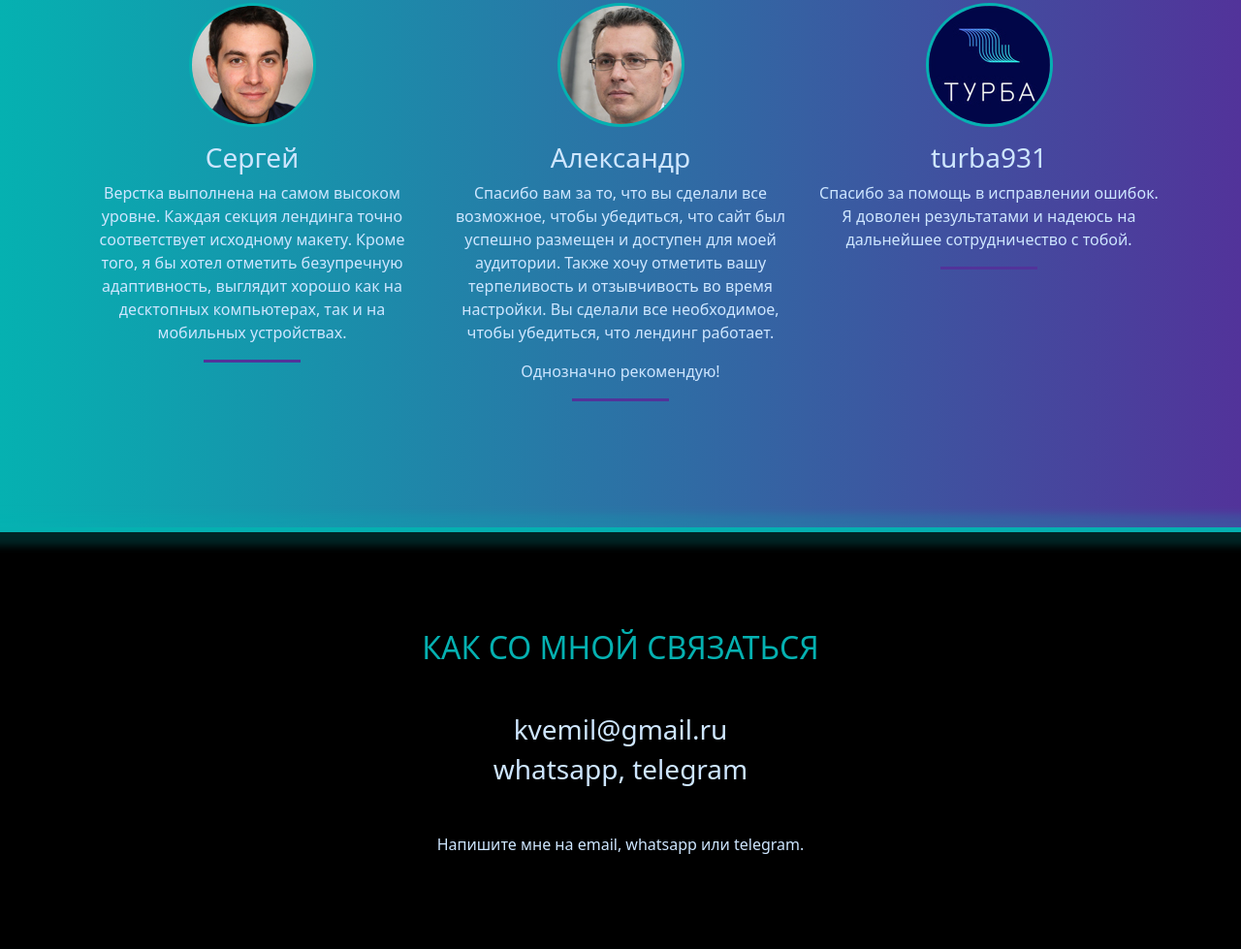
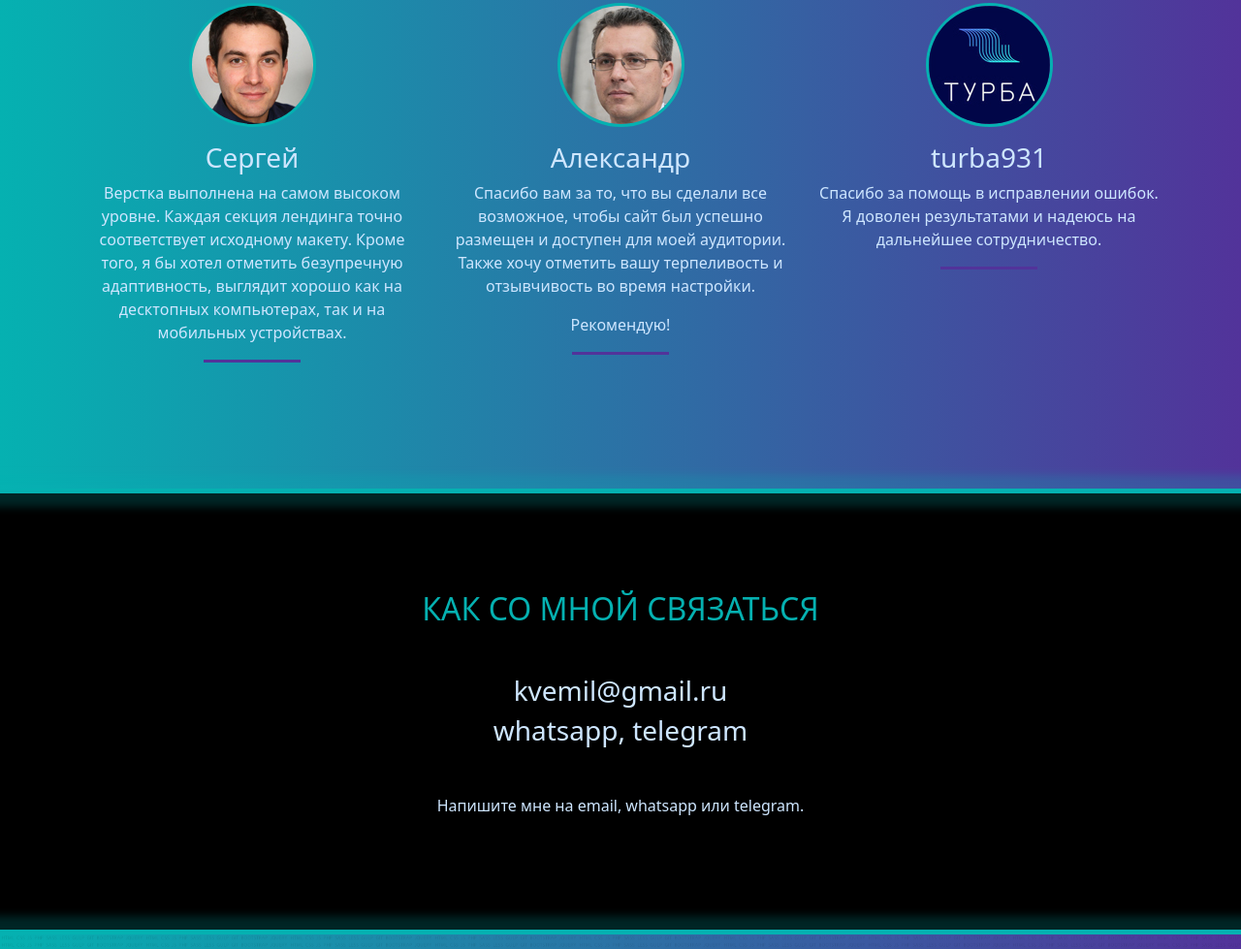
Before and after one commit to emilTMB/myPorfolio__bootstrap5, a plain HTML site: page index.html in a window 1280 px wide. Shown: the part 4626-5605 px from the top of the page at 97% size. Drawn offline with Linux system fonts and the light colour scheme.

Commit message:
hotfix__2

```diff
--- a/index.html
+++ b/index.html
@@ -391,14 +391,14 @@
         <div class="col-sm-12 col-md-6 col-lg-4 keg_otziv">
           <img src="img/ОТЗЫВ2.jpg" alt="Отзыв" class="img-fluid keg_otzivi_img rounded mx-auto d-block">
           <h3 class="text-center">Александр</h3>
-          <p class="text-center">Спасибо вам за то, что вы сделали все возможное, чтобы убедиться, что сайт был успешно размещен и доступен для моей аудитории. Также хочу отметить вашу терпеливость и отзывчивость во время настройки. Вы сделали все необходимое, чтобы убедиться, что лендинг работает.</p>
-          <p class="text-center">Однозначно рекомендую!</p>
+          <p class="text-center">Спасибо вам за то, что вы сделали все возможное, чтобы сайт был успешно размещен и доступен для моей аудитории. Также хочу отметить вашу терпеливость и отзывчивость во время настройки.</p>
+          <p class="text-center">Рекомендую!</p>
           <div class="line bg2"></div>
         </div>
         <div class="col-sm-12 col-md-6 col-lg-4">
           <img src="img/ОТЗЫВ3.jpg" alt="Отзыв" class="img-fluid keg_otzivi_img rounded mx-auto d-block">
           <h3 class="text-center">turba931</h3>
-          <p class="text-center">Спасибо за помощь в исправлении ошибок. Я доволен результатами и надеюсь на дальнейшее сотрудничество с тобой.</p>
+          <p class="text-center">Спасибо за помощь в исправлении ошибок. Я доволен результатами и надеюсь на дальнейшее сотрудничество.</p>
           <div class="line bg2"></div>
         </div>
       </div>
```
